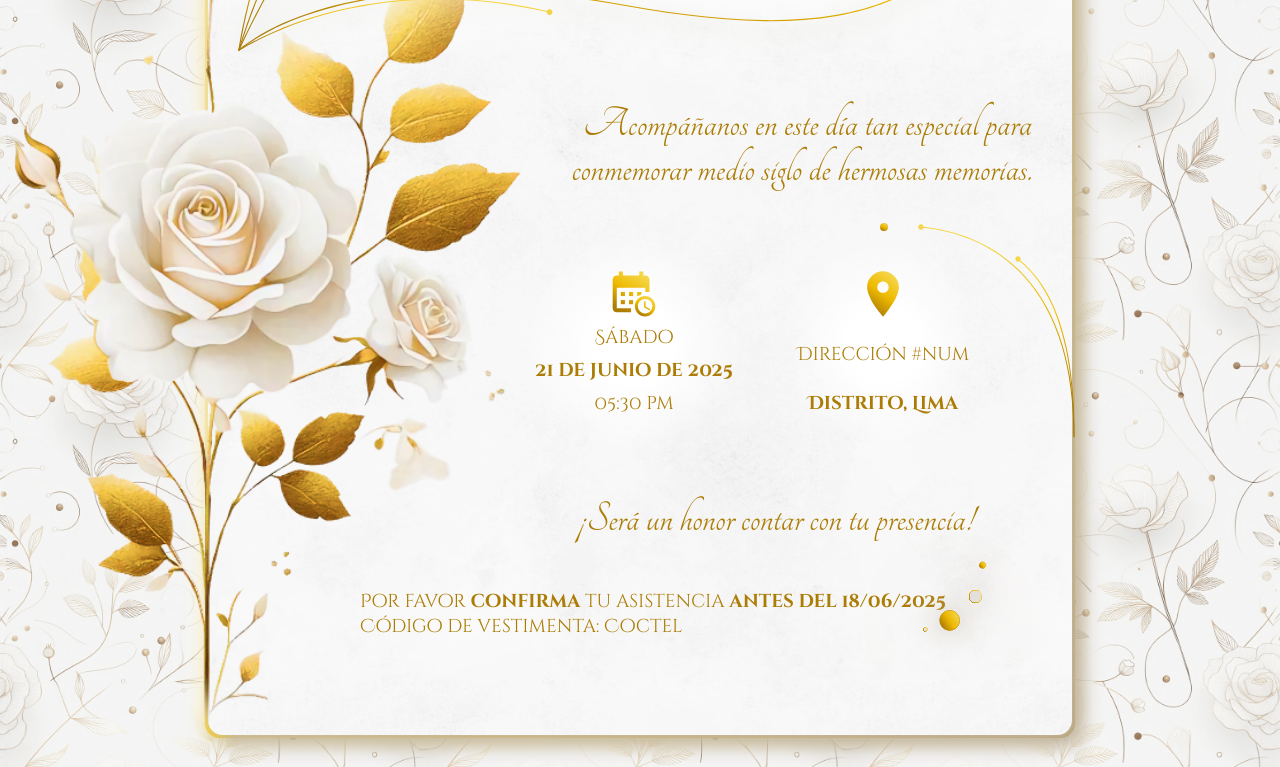
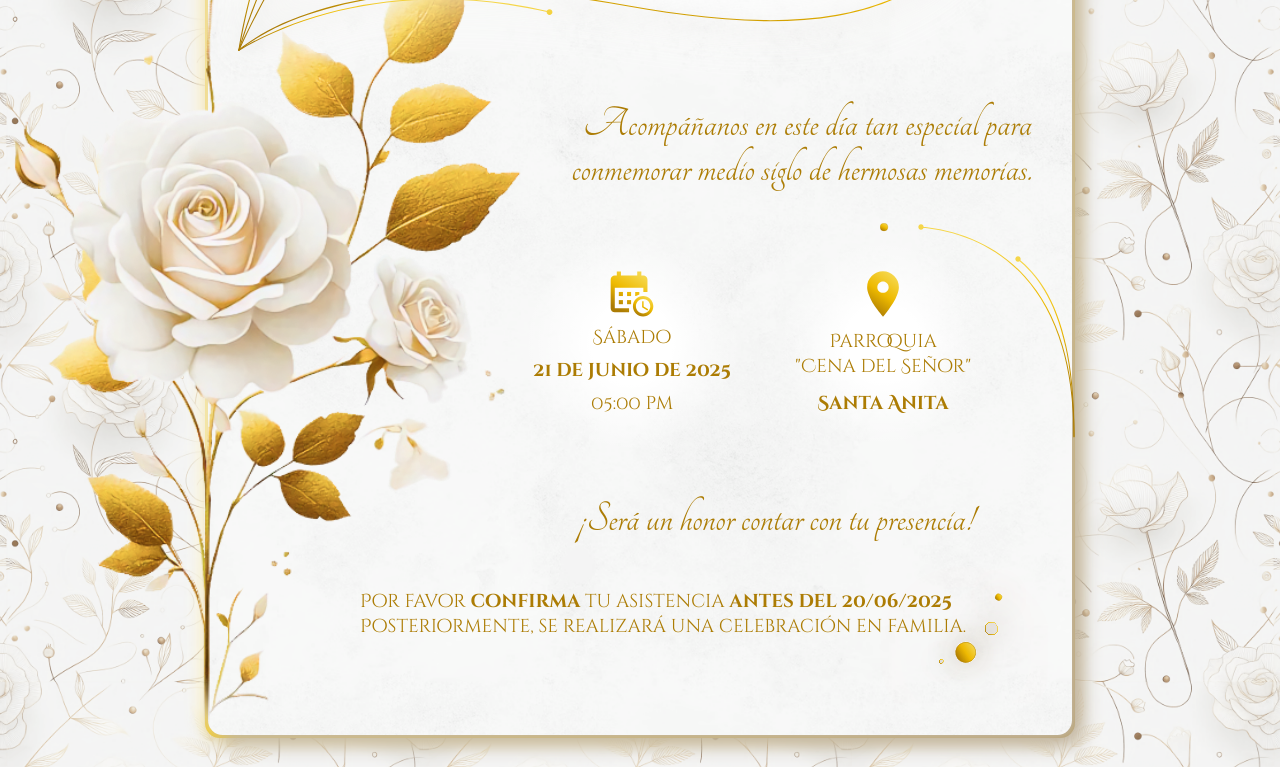
Before and after one commit to GoldenWeddingLL/GoldenWeddingLL.github.io, a plain HTML site: page index.html in a window 1280 px wide. Shown: the part 671-1438 px from the top of the page. Drawn offline with Linux system fonts and the light colour scheme; a web font is replaced by a local one.

Commit message:
Actualizacion de direccion

```diff
--- a/index.html
+++ b/index.html
@@ -39,19 +39,19 @@
           <img src="./images/ic-date.svg" alt="fecha"/>
           <div>Sábado</div>
           <div class="date"><strong>21 de junio de 2025</strong></div>
-          <div class="hour">05:30 pm</div>
+          <div class="hour">05:00 pm</div>
         </div>
         <div id="local" class="col">
           <img src="./images/ic-place.svg" alt="place">
-          <div class="dir">Dirección #num</div>
-          <div class="distr"><strong>Distrito, Lima</strong></div>
+          <div class="dir">Parroquia<br/>"Cena del Señor"</div>
+          <div class="distr"><strong>Santa Anita</strong></div>
         </div>
         <img src="./images/lines.svg" alt="decorative lines" class="deco lines"/>
       </div>
       <p class="text-center">¡Será un honor contar con tu presencia!</p>
       <div class="data" id="data-additional">
-        Por favor <strong>confirma</strong> tu asistencia <strong>antes del 18/06/2025</strong><br/>
-        Código de vestimenta: Coctel
+        Por favor <strong>confirma</strong> tu asistencia <strong>antes del 20/06/2025</strong><br/>
+        Posteriormente, se realizará una celebración en familia.
       </div>
       <img src="./images/dots.svg" alt="decorative dots" class="deco dots"/>
     </div>
--- a/styles.css
+++ b/styles.css
@@ -373,6 +373,7 @@ main .invitation #main-data .col {
   background: radial-gradient(circle, #ffffffFF 25%, #ffffff00 67%);
   background-size: 100% 100%;
   padding: 2rem 1.5rem;
+  max-width: 50%;
 }
 main .invitation #main-data .col img {
   width: 2.5em;
@@ -388,9 +389,10 @@ main .invitation img.lines {
   top: -1rem;
 }
 main .invitation img.dots {
-  bottom: 0px;
-  right: 0px;
+  bottom: -2rem;
+  right: -1rem;
   border-radius: 1em;
+  z-index: -1;
 }
 
 /* RESPONSIVE */
```
